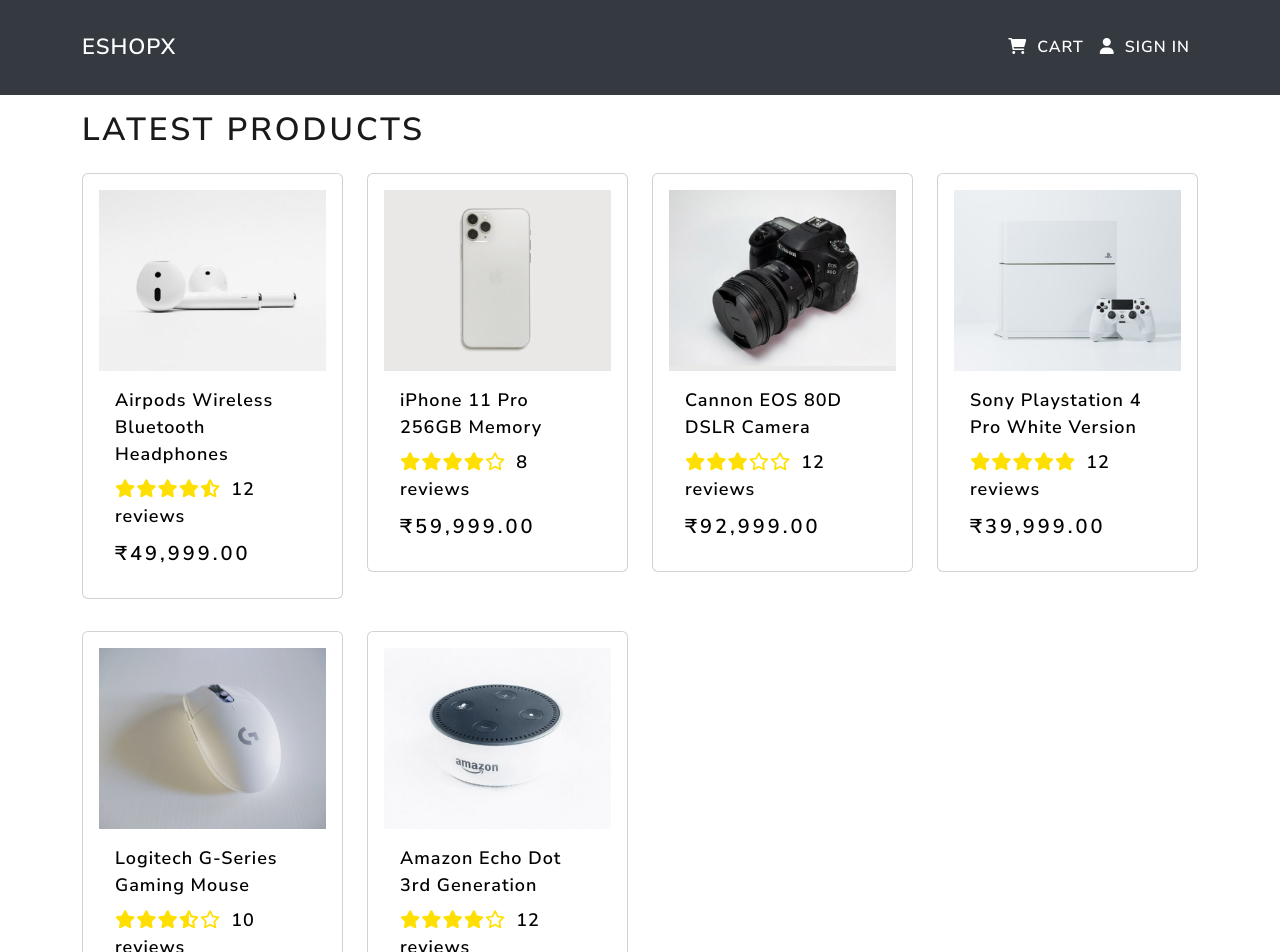
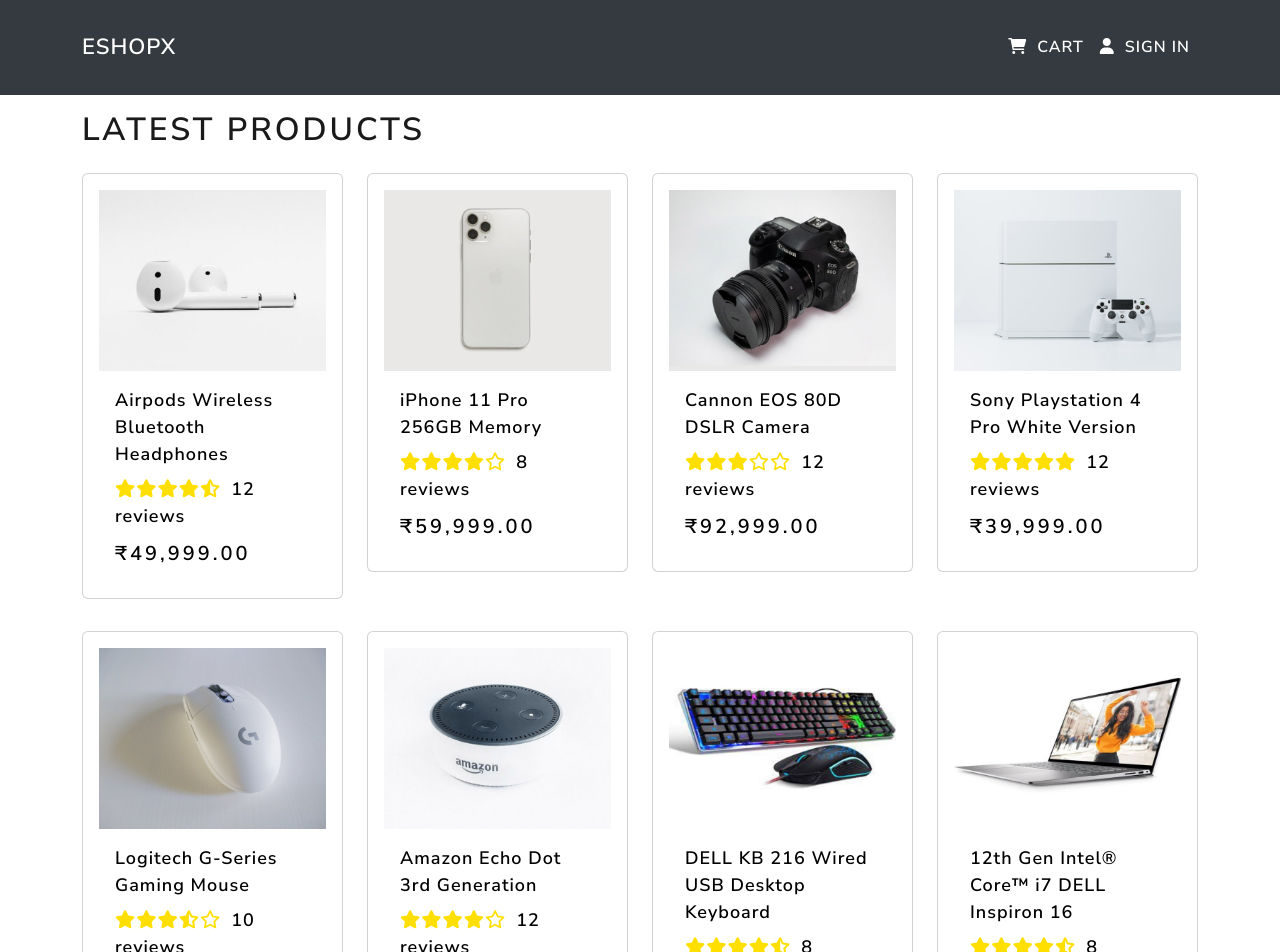
Before and after one commit to sachinPatel08/eShopX-eCommerce-Website, a React (Create React App) app in the folder frontend/: page / in a window 1280 px wide. Shown: the top 952 px of the page. Built offline with nearby package versions, Linux system fonts and the light colour scheme.

Commit message:
Added two more Products in products.js File.

```diff
--- a/frontend/src/products.js
+++ b/frontend/src/products.js
@@ -77,6 +77,32 @@
     rating: 4,
     numReviews: 12,
   },
+  {
+    _id: '7',
+    name: 'DELL KB 216 Wired USB Desktop Keyboard',
+    image: '/images/keyboard.jpg',
+    description:
+      'This is a compact full-size keyboard that features a number pad, and it is ideal for your home and workplace.',
+    brand: 'Dell',
+    category: 'Electronics',
+    price: 2199,
+    countInStock: 5,
+    rating: 4.5,
+    numReviews: 8,
+  },
+  {
+    _id: '8',
+    name: '12th Gen Intel® Core™ i7 DELL Inspiron 16',
+    image: '/images/Laptop.jpg',
+    description:
+      'This is a compact full-size keyboard that features a number pad, and it is ideal for your home and workplace.',
+    brand: 'Dell',
+    category: 'Electronics',
+    price: 2199,
+    countInStock: 5,
+    rating: 4.5,
+    numReviews: 8,
+  },
 ];
 
 export default products;
```
Also changed, not shown: frontend/public/images/Laptop.jpg (added), frontend/public/images/keyboard.jpg (added).
